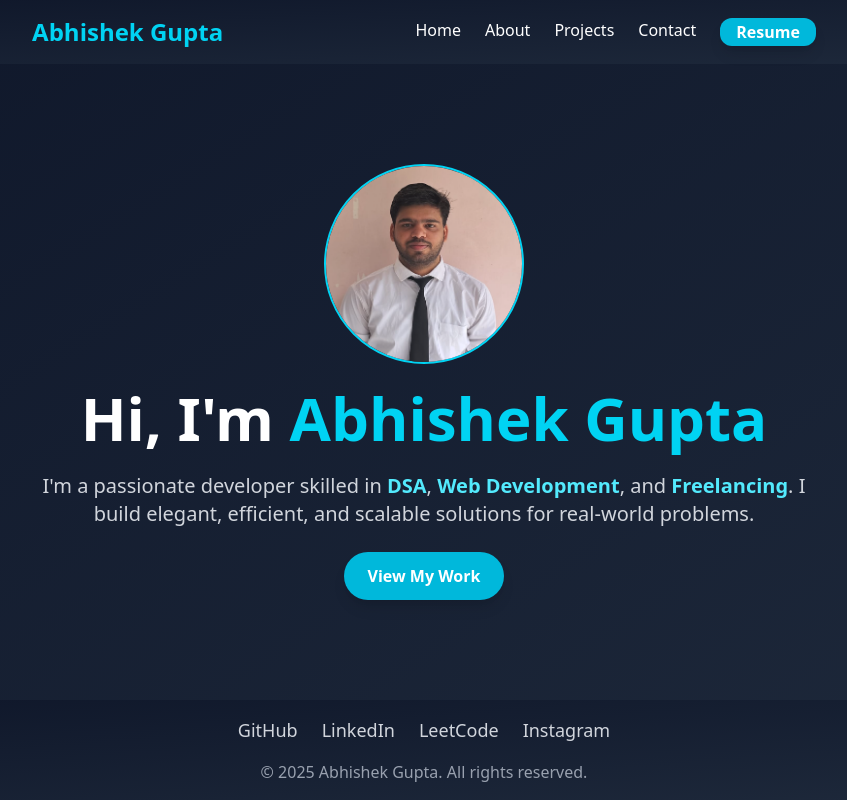
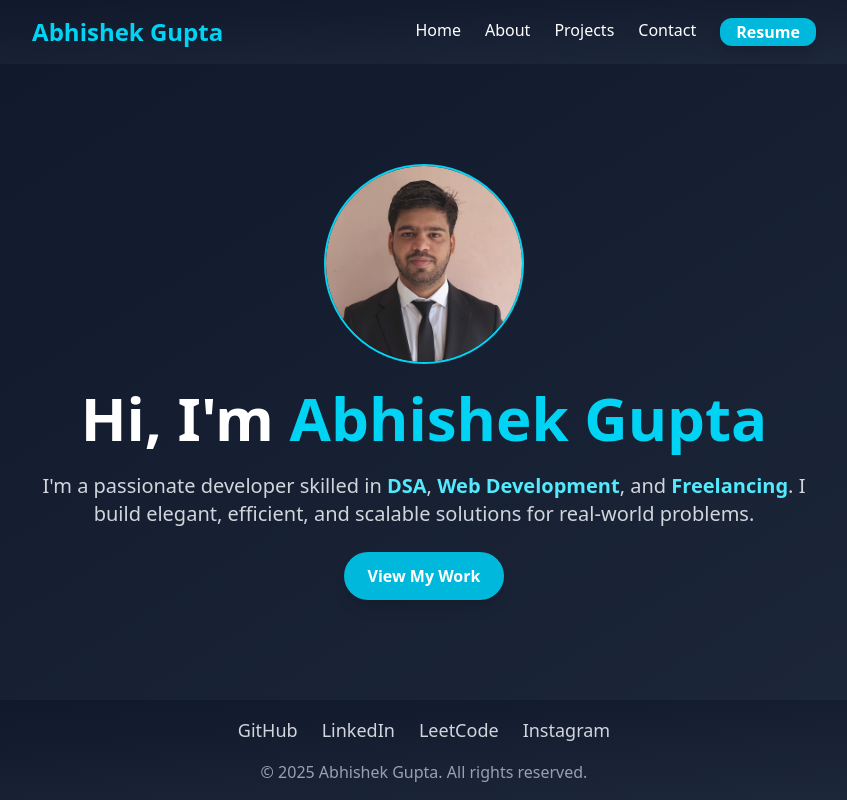
Before and after one commit to abhishek-gupta-24/abhishek-s_portfolio, a React (Vite) app in the folder abhishek-portfolio/: page / in a window 1280 px wide. Shown: the whole page, without its empty margins (216-1063 px from the left). Built offline with nearby package versions, Linux system fonts and the light colour scheme.

Commit message:
profile photo change

```diff
--- a/abhishek-portfolio/src/Pages/Home.jsx
+++ b/abhishek-portfolio/src/Pages/Home.jsx
@@ -2,7 +2,7 @@ import React from 'react';
 import { motion } from 'framer-motion';
 import { useNavigate } from 'react-router-dom';
 import Header from '../Components/Header';
-import profileImage from '../assets/mineImg.jpeg';
+import profileImage from '../assets/mineImg2.png';
 import Footer from '../Components/Footer';
 function Home() {
   const navigate = useNavigate();
@@ -17,11 +17,15 @@ function Home() {
           transition={{ duration: 0.8 }}
           className="max-w-3xl text-center flex flex-col items-center"
         >
-          <img
-            src={profileImage}
-            alt="Abhishek Gupta"
-            className="w-50 h-50 rounded-full mb-6 border-2 border-cyan-400"
-          />
+      <div className="w-24 h-24 sm:w-32 sm:h-32 md:w-50 md:h-50 rounded-full overflow-hidden border-2 border-cyan-400 mb-6 mx-auto">
+        <img
+          src={profileImage}
+          alt="Abhishek Gupta"
+          className="w-full h-full object-cover"
+        />
+      </div>
+
+
           <h1 className="text-4xl sm:text-5xl md:text-6xl font-bold mb-6">
             Hi, I'm <span className="text-cyan-400">Abhishek Gupta</span>
           </h1>
```
Also changed, not shown: abhishek-portfolio/src/assets/mineImg2.png (added).
